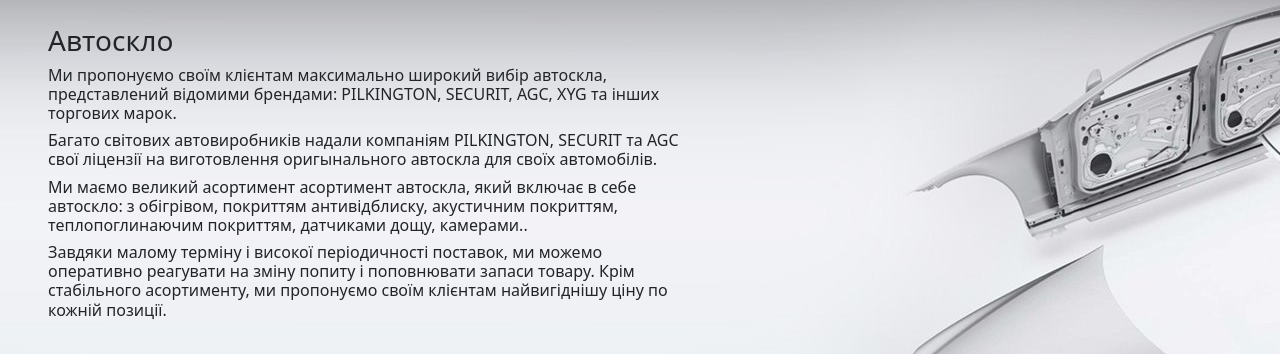
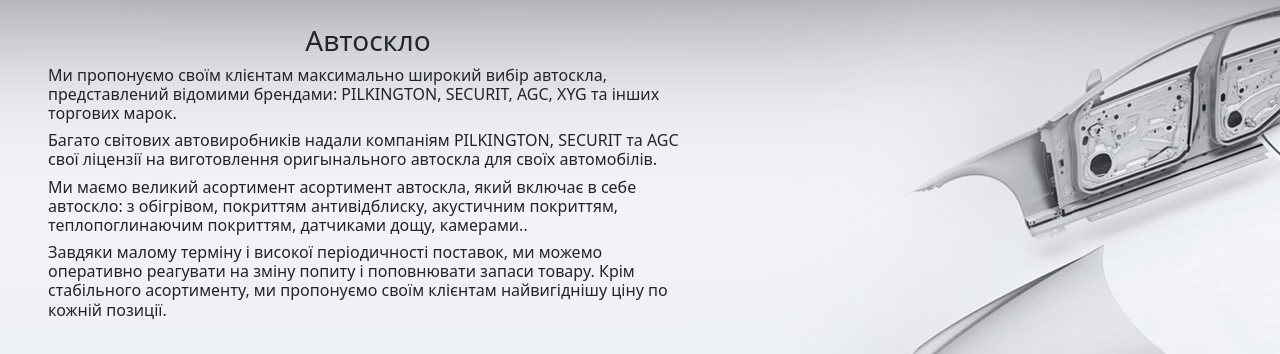
Before and after one commit to Rostykfps/final-project-cs50, a Flask app: page /glass in a window 1280 px wide. Shown: the part 66-420 px from the top of the page. Run offline with Flask 2, Linux system fonts and the light colour scheme; some libraries are stand-ins or nearby versions.

Commit message:
Update styles.css

```diff
--- a/static/styles.css
+++ b/static/styles.css
@@ -1,5 +1,9 @@
-.hover
+#hover
   display: flex;
+}
+
+.body{
+background-image: url('img_background.jpg');
 }
 
 .nav-link {
@@ -13,6 +17,7 @@ margin-top: 20px
 
 #table-footer{
   color:white;
+
 }
 
 .btn-outline-success {
@@ -139,3 +144,7 @@ ul li:hover > ul, ul li ul:hover {
   width: 445px;
   padding: 0 10px;
 }
+
+.product{
+text-align: center;
+}
```
